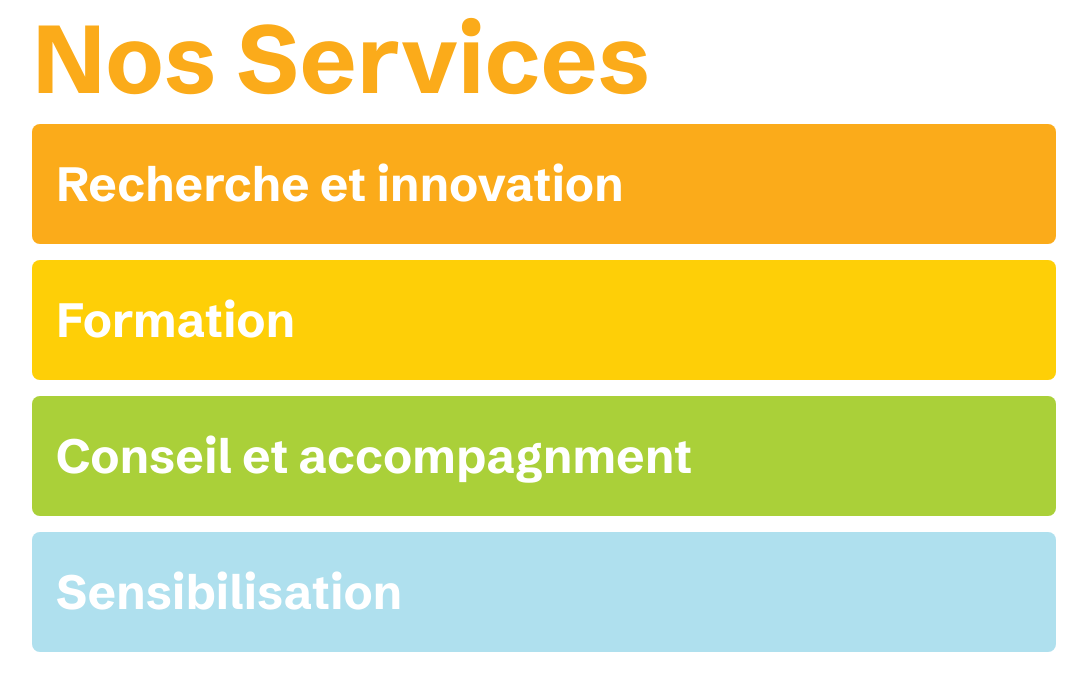
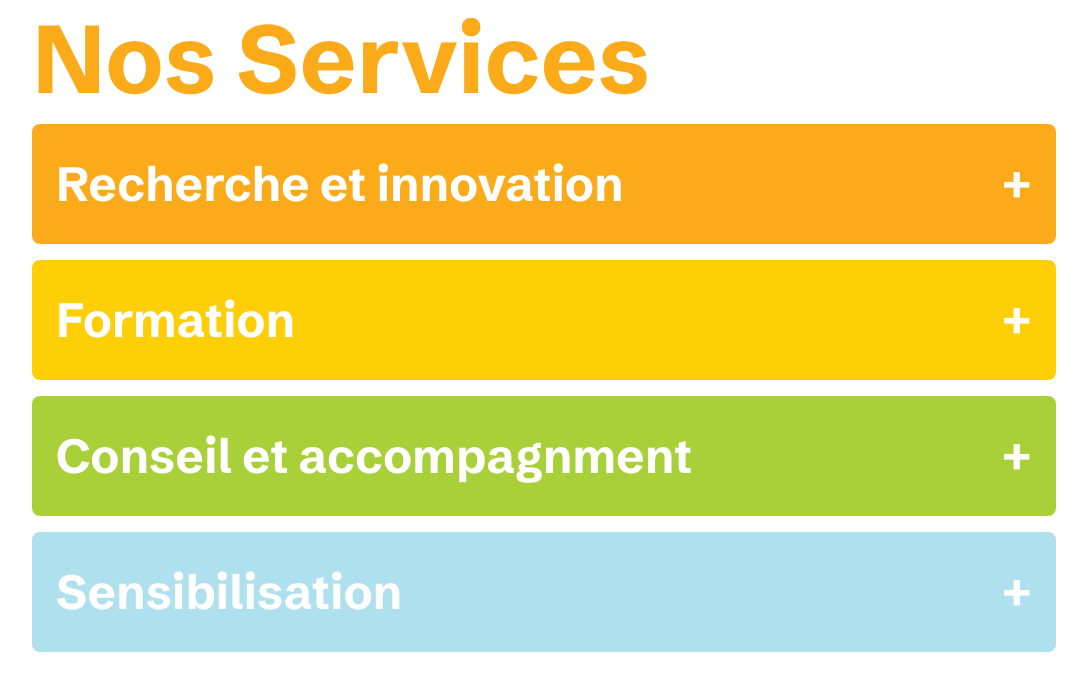
Before and after one commit to MatisLabelle/vivre-en-ville--CSSquirrel, a PHP site: page / in a window 1280 px wide. Shown: the part 1315-2010 px from the top of the page, without its empty margins (96-1183 px from the left). Run offline with PHP 8.4, Linux system fonts and the light colour scheme; style sheets or scripts are compiled from the project's sources; some libraries are stand-ins or nearby versions.

Commit message:
ajout + et -

```diff
--- a/index.html
+++ b/index.html
@@ -212,18 +212,26 @@
         <h2 class="services__titre">Nos Services</h2>
 
         <section class="accordion">
-          <button class="accordion__button">Recherche et innovation <span></span></button>
+          <button class="accordion__button">
+            <div class="accordion_title">Recherche et innovation</div>
+            <div class="accordion__icon">+</div>
+          </button>
           <div class="accordion__panel">
-            <p class="accordion__text">Explorer, diffuser et expérimenter les meilleures pratiques de développement de collectivités viables.
+            <p class="accordion__text">Explorer, diffuser et expérimenter les meilleures pratiques de développement de
+              collectivités viables.
             </p>
             <button class="accordion__bouton">En savoir plus</button>
           </div>
         </section>
 
         <section class="accordion">
-          <button class="accordion__button">Formation <span></span></button>
+          <button class="accordion__button">
+            <div class="accordion_title">Formation</div>
+            <div class="accordion__icon">+</div>
+          </button>
           <div class="accordion__panel">
-            <p class="accordion__text">Explorer, diffuser et expérimenter les meilleures pratiques de développement de collectivités viables.
+            <p class="accordion__text">Explorer, diffuser et expérimenter les meilleures pratiques de développement de
+              collectivités viables.
             </p>
             <button class="accordion__bouton">En savoir plus</button>
           </div>
@@ -231,9 +239,13 @@
 
 
         <section class="accordion">
-          <button class="accordion__button">Conseil et accompagnment <span></span></button>
+          <button class="accordion__button">
+            <div class="accordion_title">Conseil et accompagnment</div>
+            <div class="accordion__icon">+</div>
+          </button>
           <div class="accordion__panel">
-            <p class="accordion__text">Explorer, diffuser et expérimenter les meilleures pratiques de développement de collectivités viables.
+            <p class="accordion__text">Explorer, diffuser et expérimenter les meilleures pratiques de développement de
+              collectivités viables.
             </p>
             <button class="accordion__bouton">En savoir plus</button>
           </div>
@@ -241,9 +253,13 @@
 
 
         <section class="accordion">
-          <button class="accordion__button">Sensibilisation <span></span></button>
+          <button class="accordion__button">
+            <div class="accordion_title">Sensibilisation</div>
+            <div class="accordion__icon">+</div>
+          </button>
           <div class="accordion__panel">
-            <p class="accordion__text">Explorer, diffuser et expérimenter les meilleures pratiques de développement de collectivités viables.
+            <p class="accordion__text">Explorer, diffuser et expérimenter les meilleures pratiques de développement de
+              collectivités viables.
             </p>
             <button class="accordion__bouton">En savoir plus</button>
           </div>
--- a/main.js
+++ b/main.js
@@ -22,23 +22,22 @@ gsap
 
 ScrollTrigger.refresh();
 
-// Accordeon
+// Accordion
 
 var acc = document.getElementsByClassName("accordion__button");
-var i;
 
-for (i = 0; i < acc.length; i++) {
+for (let i = 0; i < acc.length; i++) {
   acc[i].addEventListener("click", function() {
-    /* Toggle between adding and removing the "active" class,
-    to highlight the button that controls the panel */
     this.classList.toggle("active");
 
-    /* Toggle between hiding and showing the active panel */
+    // Toggle between hiding and showing the active panel
     var panel = this.nextElementSibling;
     if (panel.style.display === "block") {
       panel.style.display = "none";
+      this.querySelector(".accordion__icon").textContent = "+"; // Change to plus when closed
     } else {
       panel.style.display = "block";
+      this.querySelector(".accordion__icon").textContent = "−"; // Change to minus when open
     }
   });
 }
--- a/partials-scss/_services.scss
+++ b/partials-scss/_services.scss
@@ -70,9 +70,9 @@
     font-size: 32px;
     margin-top: 48px;
   }
+}
 
 
-}
 
 .accordion:nth-of-type(1) {
   .accordion__button, .accordion__panel {
```
